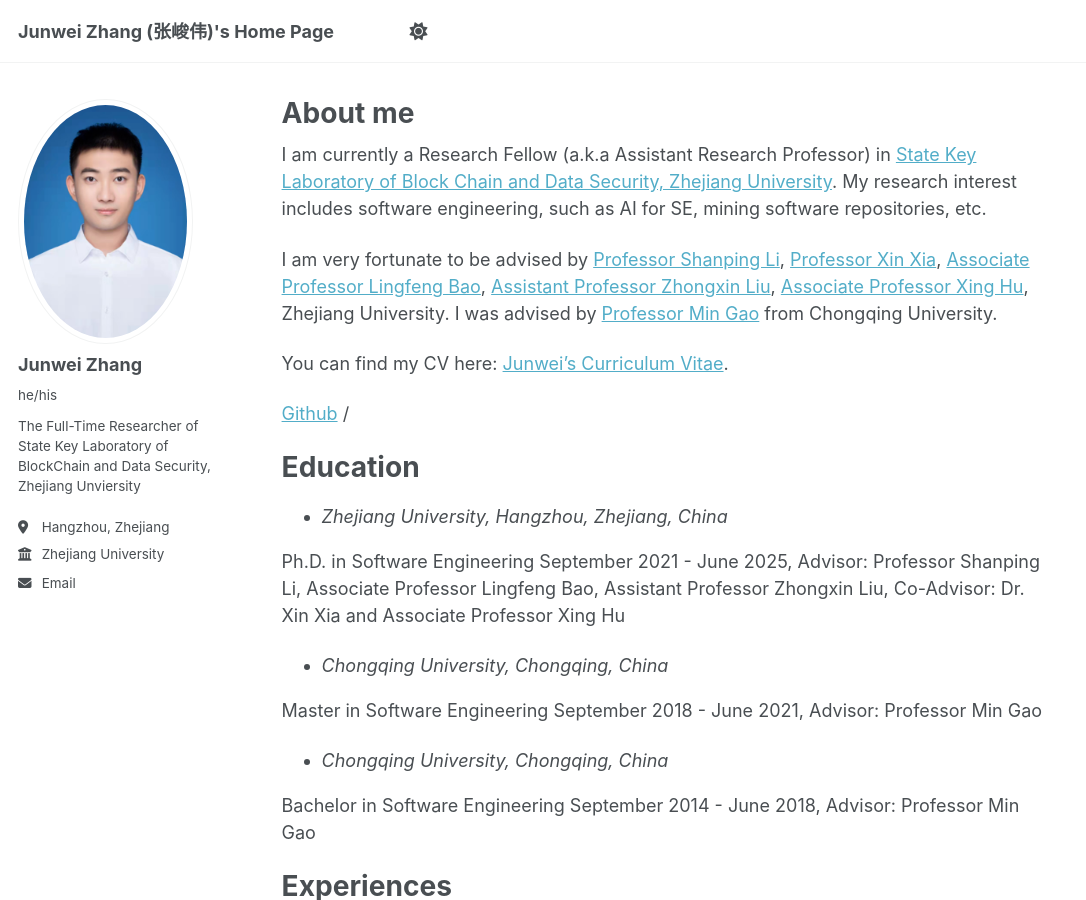
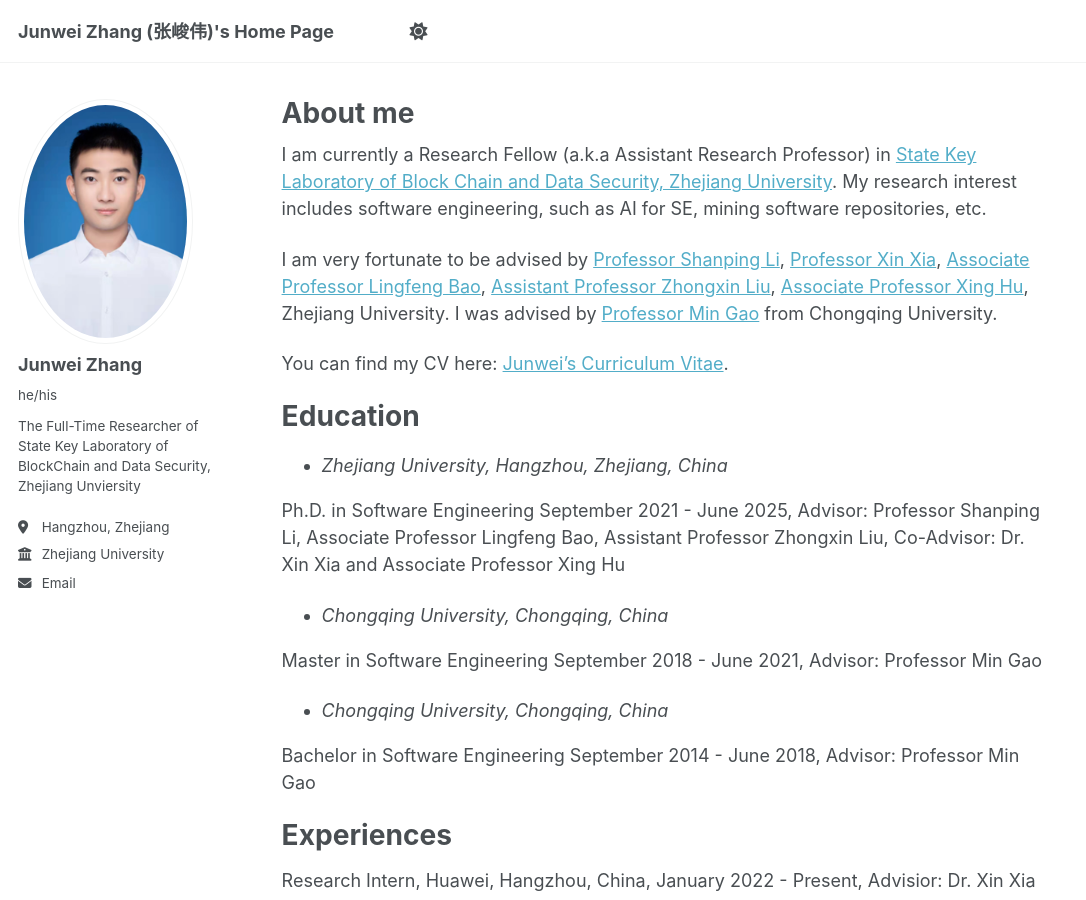
Before and after one commit to jw-zhang-zju/jw-zhang-zju.github.io, a Jekyll site: the page built from _pages/about.md, in a window 1280 px wide and 900 px high. Shown: the whole window, without its empty margins (0-1086 px from the left). Built offline with Jekyll 4.4.1, drawn with Linux system fonts in a browser that asks for light colours.

Commit message:
Update about.md

```diff
--- a/_pages/about.md
+++ b/_pages/about.md
@@ -12,8 +12,6 @@ I am currently a Research Fellow (a.k.a Assistant Research Professor) in [State
 I am very fortunate to be advised by [Professor Shanping Li](https://person.zju.edu.cn/0087125), [Professor Xin Xia](https://xin-xia.github.io/),  [Associate Professor Lingfeng Bao](https://baolingfeng.github.io/), [Assistant Professor Zhongxin Liu](https://zhongxin-liu.github.io/), [Associate Professor Xing Hu](https://xing-hu.github.io/), Zhejiang University. I was advised by [Professor Min Gao](https://scholar.google.com/citations?user=K8oe7sMAAAAJ&hl=zh-CN) from Chongqing University.
 
 You can find my CV here: [Junwei's Curriculum Vitae](../assets/Curriculum_Vitae.pdf).
-
-[Github](https://github.com/jw-zhang-zju) /
 
 
 # Education
```
